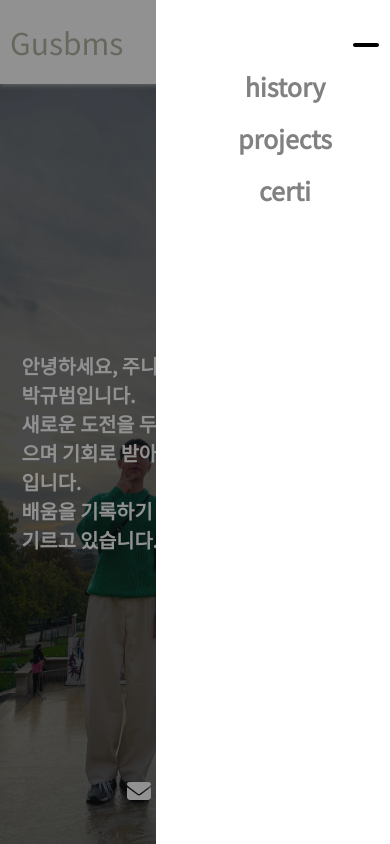
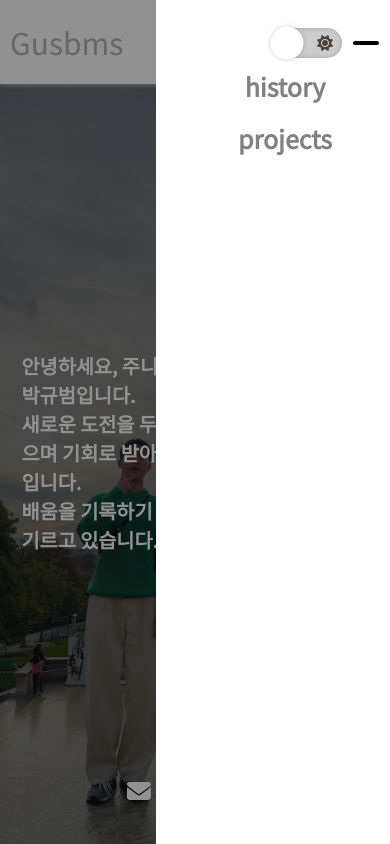
Before and after one commit to gus-bms/portfolio, a React (Create React App) app: page / in a window 390 px wide. Both pictures are taken after a click on the icon 366 px from the left and 44 px from the top of the page. Shown: the top 844 px of the page. Built offline with nearby package versions, Linux system fonts and the light colour scheme; a web font is replaced by a local one.

Commit message:
반응형 작업 (메인 (3))

```diff
--- a/src/Main.tsx
+++ b/src/Main.tsx
@@ -1,17 +1,48 @@
-import { useEffect, useRef } from 'react';
+import { useEffect, useRef, useState } from 'react';
 import style from './styles/Main.module.scss'
-import { faAngleDown, faEnvelope, faAnglesUp } from "@fortawesome/free-solid-svg-icons";
+import { faAngleDown, faEnvelope, faAnglesUp, faSun, faMoon } from "@fortawesome/free-solid-svg-icons";
 import { FontAwesomeIcon } from "@fortawesome/react-fontawesome";
 import TypeButton from './component/TypeButton';
 import TimeLine from './component/TimeLine';
 import Slider from './component/Slider';
 
 export default function Main() {
-  const topRef = useRef<HTMLButtonElement | null>(null)
+  const topRef = useRef<HTMLDivElement | null>(null)
+  const dayRef = useRef<SVGSVGElement | null>(null)
+  const nightRef = useRef<SVGSVGElement | null>(null)
+  const [isDaymode, setIsDayMode] = useState<boolean>(true) //true : day false: night
+
   const findPhotoImgs = ['find_photo1', 'find_photo2', 'find_photo3', 'find_photo4']
   const portFolioImgs = ['portfolio_1', 'portfolio_2', 'portfolio_1']
   const gludocMobileImgs = ['gludoc_mobile_1', 'gludoc_mobile_2', 'gludoc_mobile_3', 'gludoc_mobile_4', 'gludoc_mobile_5', 'gludoc_mobile_6', 'gludoc_mobile_7']
 
+  useEffect(() => {
+    if (dayRef.current && nightRef.current) {
+      // eslint-disable-next-line @typescript-eslint/no-unused-expressions
+      isDaymode
+        ? (
+          dayRef.current.style.opacity = '1',
+          dayRef.current.style.visibility = 'visible',
+          dayRef.current.style.marginLeft = '0',
+
+          nightRef.current.style.opacity = '0',
+          nightRef.current.style.visibility = 'hidden',
+          nightRef.current.style.marginLeft = '-150px',
+          nightRef.current.style.transform = 'translate(0, 0)'
+        ) : (
+          nightRef.current.style.opacity = '1',
+          nightRef.current.style.visibility = 'visible',
+          nightRef.current.style.marginLeft = '0',
+          nightRef.current.style.paddingBottom = '155px',
+          nightRef.current.style.transform = 'translate(0, -30%)',
+
+          dayRef.current.style.opacity = '0',
+          dayRef.current.style.visibility = 'hidden',
+          dayRef.current.style.marginLeft = '-150px'
+        )
+    }
+
+  }, [isDaymode])
   useEffect(() => {
     window.onscroll = function () {
       var winScroll = document.body.scrollTop || document.documentElement.scrollTop;
@@ -293,10 +324,17 @@ export default function Main() {
           </div>
         </div>
       </article>
-      <button ref={topRef} className={style.btn__top} onClick={() => window.scrollTo({ behavior: 'smooth', top: 0 })}>
-        <FontAwesomeIcon icon={faAnglesUp} size='2x' color='black' />
-        <span>Top</span>
-      </button>
+
+      <div ref={topRef} className={style.box__util}>
+        <button className={style.btn__brightMode} onClick={() => setIsDayMode(!isDaymode)}>
+          <FontAwesomeIcon ref={dayRef} className={style.day} icon={faSun} size='2x' color='white' />
+          <FontAwesomeIcon ref={nightRef} className={style.night} icon={faMoon} size='2x' color='white' />
+        </button>
+        <button className={style.btn__top} onClick={() => window.scrollTo({ behavior: 'smooth', top: 0 })}>
+          <FontAwesomeIcon icon={faAnglesUp} size='2x' color='black' />
+          <span>Top</span>
+        </button>
+      </div>
       {/*
       <div className={style.box_skill}>
         <h1>Skills.</h1>
--- a/src/component/Header.tsx
+++ b/src/component/Header.tsx
@@ -69,7 +69,7 @@ export default function Header() {
                 moveAnchor('projects')
               }
               }>projects</h2>
-              <h2 >certi</h2>
+              {/* <h2 >certi</h2> */}
             </div>
           </div>
 
--- a/src/component/SlideMenu.tsx
+++ b/src/component/SlideMenu.tsx
@@ -1,10 +1,11 @@
 import { faBars, faMinus } from '@fortawesome/free-solid-svg-icons';
 import { FontAwesomeIcon } from "@fortawesome/react-fontawesome";
-import { useEffect, useState } from 'react';
+import { useEffect, useRef, useState } from 'react';
 import style from '../styles/Menu.module.scss'
 
 export default function SliderMenu() {
   const [isOpen, setIsOpen] = useState<boolean>(false)
+  const switchRef = useRef<HTMLInputElement | null>(null)
 
   const moveAnchor = (target: string) => {
     const headerY = window.innerHeight * 0.1;
@@ -17,7 +18,10 @@ export default function SliderMenu() {
   }
 
   useEffect(() => {
-    console.log(isOpen)
+    if (switchRef.current) {
+      isOpen ? switchRef.current.style.opacity = '1' : switchRef.current.style.opacity = '0'
+    }
+
   }, [isOpen])
 
   return (
@@ -25,8 +29,12 @@ export default function SliderMenu() {
       <div className={style.logo}>
         Gusbms
       </div>
-      <div className={style.menubutton} onClick={() => setIsOpen(!isOpen)}>
-        <FontAwesomeIcon className={style.icon__menu} icon={isOpen ? faMinus : faBars} color='black' size='2x' />
+      <div className={style.menubutton} >
+        <div ref={switchRef} className={style.check__box}>
+          <input type="checkbox" />
+
+        </div>
+        <FontAwesomeIcon className={style.icon__menu} icon={isOpen ? faMinus : faBars} color='black' size='2x' onClick={() => setIsOpen(!isOpen)} />
       </div>
       <div className={style.wrapper__side} onClick={() => setIsOpen(!isOpen)}>
         <div className={style.sidenav}>
@@ -38,7 +46,7 @@ export default function SliderMenu() {
             moveAnchor('projects')
           }
           }>projects</h2>
-          <h2 >certi</h2>
+          {/* <h2 >certi</h2> */}
         </div>
       </div>
     </div>
--- a/src/component/TypeButton.tsx
+++ b/src/component/TypeButton.tsx
@@ -1,6 +1,9 @@
 import style from '../styles/Button.module.scss'
+import { FontAwesomeIcon } from "@fortawesome/react-fontawesome";
+import { IconProp } from '@fortawesome/fontawesome-svg-core';
 
 interface iProps {
+  icon?: IconProp;
   name: string;
   type: string;
   url?: string;
@@ -24,7 +27,8 @@ export default function TypeButton(props: iProps) {
   }
 
   return (
-    <button className={selectClass()} style={props.style} onClick={props.onClick ? props.onClick : () => { '' }}>
+    <button className={[style.button_base, selectClass()].join(' ')} style={props.style} onClick={props.onClick ? props.onClick : () => { '' }}>
+      {props.icon ? <FontAwesomeIcon icon={props.icon} color='black' size='1x' /> : ''}
       {props.url ? <a href={props.url} target="_blank" rel="noreferrer">{props.name}</a> : <span>{props.name}</span>}
     </button>
   )
--- a/src/styles/Button.module.scss
+++ b/src/styles/Button.module.scss
@@ -1,4 +1,4 @@
-button {
+.button_base {
   width: 70px;
   height: 40px;
   font-size: 13px;
@@ -8,6 +8,13 @@ button {
   a {
     text-decoration-line: none;
     color: white;
+  }
+  svg {
+    display: flex !important;
+    position: absolute;
+    top: 14px;
+    left: 0;
+    margin-left: 14px;
   }
 }
 
--- a/src/styles/Header.module.scss
+++ b/src/styles/Header.module.scss
@@ -46,7 +46,7 @@
 
 .progress__container {
   position: fixed;
-  top: 7vh;
+  top: 10vh;
   width: 100%;
   height: 3px;
   z-index: 2;
--- a/src/styles/Main.module.scss
+++ b/src/styles/Main.module.scss
@@ -163,29 +163,60 @@ article {
 .box__contact > h2 {
   display: flex;
   align-items: center;
+  position: fixed;
 }
 
-.btn__top {
+.box__util {
+  display: flex;
+  transition: all 0.3s;
+  opacity: 0;
+
+  button {
     position: fixed;
     cursor: pointer;
-  right: 20px;
-  bottom: 50px;
     border-radius: 17px;
     display: grid;
     justify-items: center;
     height: 80px;
     font-size: 20px;
     width: 80px;
+    border: none;
+  }
+  .btn__brightMode {
+    align-items: center;
+    right: 120px;
+    bottom: 50px;
+    color: white;
+    background: linear-gradient(180deg, #fffdf9, #ffbe60);
+    svg {
       transition: all 0.3s;
+    }
+    .day {
+      opacity: 1;
+      margin-top: 50%;
+      transform: translate(0, -50%);
+    }
+    .night {
       visibility: hidden;
+      opacity: 0;
+      margin-left: -150px;
+      // margin-top: 50%;
+      transform: translate(0, -30%);
+    }
+  }
+  .btn__top {
+    right: 20px;
+    bottom: 50px;
+    // visibility: hidden;
     background: linear-gradient(180deg, #fffdf9, #ffbe60);
-  opacity: 0;
+    // opacity: 0;
     svg {
       margin-top: 10px;
     }
 
     span {
       margin-bottom: 3px;
+    }
   }
 }
 
@@ -294,12 +325,19 @@ article {
     }
   }
 
-  .btn__top {
+  .box__util {
+    .btn__brightMode {
+      display: none;
+    }
+    button {
       height: 60px;
       font-size: 15px;
       width: 60px;
+      font-size: 13px;
+    }
+
     svg {
-      margin-top: 5px;
+      margin-top: 10px;
     }
 
     span {
--- a/src/styles/Menu.module.scss
+++ b/src/styles/Menu.module.scss
@@ -1,4 +1,5 @@
 .menubutton {
+  display: flex;
   position: absolute;
   transform: (50%, -50%);
   right: 10px;
@@ -108,3 +109,70 @@
     width: 60%;
   }
 }
+
+.check__box {
+  // transform: scale(2);
+  opacity: 0;
+  transition: all 0.5s;
+  margin-top: 7px;
+  margin-right: 10px;
+}
+
+input[type="checkbox"] {
+  position: relative;
+  appearance: none;
+  width: 70px;
+  height: 30px;
+  background: #ccc;
+  border-radius: 50px;
+  box-shadow: inset 0 0 5px rgba(0, 0, 0, 0.2);
+  cursor: pointer;
+  transition: 0.4s;
+}
+
+input:checked[type="checkbox"] {
+  background: #b56b00;
+  &::before {
+    content: "\f186";
+    font-weight: 600;
+    color: white;
+    font-family: "Font Awesome 5 Free";
+    right: 44px;
+    left: 9px;
+    top: 50%;
+    font-size: 16px;
+    transform: translate(0, -50%);
+    position: absolute;
+  }
+}
+
+input[type="checkbox"] {
+  &::before {
+    content: "\f185";
+    font-weight: 600;
+    color: #4b443c;
+    font-family: "Font Awesome 5 Free";
+    left: 45px;
+    top: 50%;
+    font-size: 16px;
+    transform: translate(0, -50%);
+    position: absolute;
+  }
+  &::after {
+    position: absolute;
+    content: "";
+    width: 30px;
+    height: 30px;
+    top: 0;
+    left: 0;
+    background: #fff;
+    border-radius: 50%;
+    box-shadow: 0 0 5px rgba(0, 0, 0, 0.2);
+    transform: scale(1.1);
+    transition: 0.4s;
+  }
+}
+
+input:checked[type="checkbox"]::after {
+  left: 60%;
+}
--- a/src/styles/Modal.module.scss
+++ b/src/styles/Modal.module.scss
@@ -48,13 +48,19 @@
   bottom: -38px;
   margin: 0;
   transform: translate(-50%);
+  border: none;
 }
 
 @include mobile {
   .container {
-    transform: translate(-55%, -50%);
+    // left: 13.6% !important;
+    width: auto;
     > img {
       min-width: 350px !important;
     }
+    // .close {
+    //   left: 40%;
+    //   transform: translate(35%);
+    // }
   }
 }
--- a/src/styles/_var.scss
+++ b/src/styles/_var.scss
@@ -1,3 +1,5 @@
 $breakpoint-mobile: 335px;
 $breakpoint-tablet: 960px;
 $breakpoint-desktop: 1024px;
+
+// $menu-bar-color:
```
Also changed, not shown: src/component/Slider.tsx (+43 -11 lines). Lines whose indentation alone changed are shown as unchanged.
